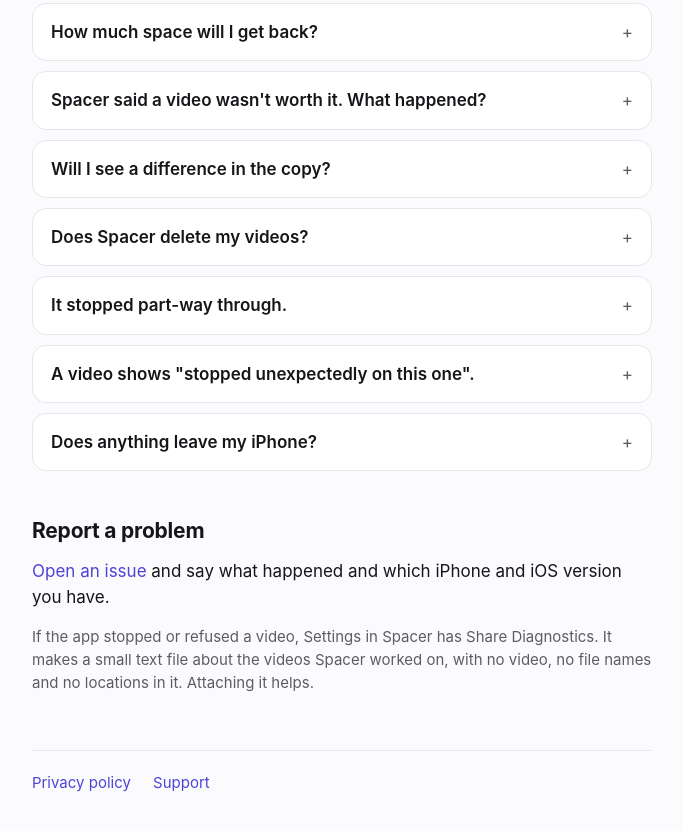
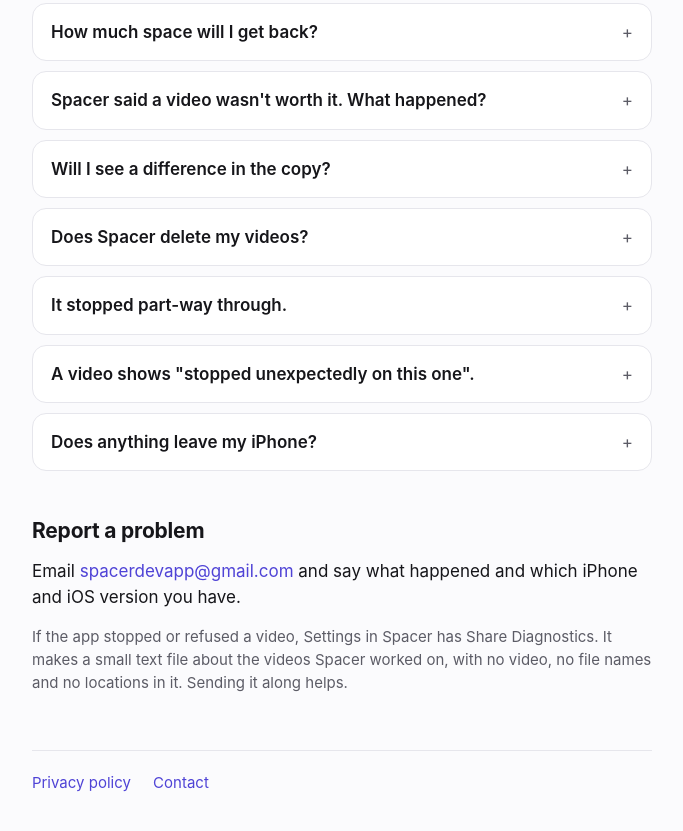
Before and after one commit to mayankiiitm/spacer-support, a plain HTML site: page index.html in a window 1280 px wide. Shown: the part 395-1226 px from the top of the page, without its empty margins (298-981 px from the left). Drawn offline with Linux system fonts and the light colour scheme.

Commit message:
Contact by email (#1)
Co-authored-by: mayankiiitm <7694557+mayankiiitm@users.noreply.github.com>

```diff
--- a/index.html
+++ b/index.html
@@ -67,12 +67,12 @@
 
   <h2>Report a problem</h2>
 
-  <p><a href="https://github.com/mayankiiitm/spacer-support/issues/new">Open an issue</a> and say what happened and which iPhone and iOS version you have.</p>
-  <p class="note">If the app stopped or refused a video, Settings in Spacer has Share Diagnostics. It makes a small text file about the videos Spacer worked on, with no video, no file names and no locations in it. Attaching it helps.</p>
+  <p>Email <a href="mailto:spacerdevapp@gmail.com">spacerdevapp@gmail.com</a> and say what happened and which iPhone and iOS version you have.</p>
+  <p class="note">If the app stopped or refused a video, Settings in Spacer has Share Diagnostics. It makes a small text file about the videos Spacer worked on, with no video, no file names and no locations in it. Sending it along helps.</p>
 
   <footer>
     <a href="privacy/">Privacy policy</a>
-    <a href="https://github.com/mayankiiitm/spacer-support/issues">Support</a>
+    <a href="mailto:spacerdevapp@gmail.com">Contact</a>
   </footer>
 </main>
 </body>
```
Also changed, not shown: privacy/index.html (+1 -1 lines).
